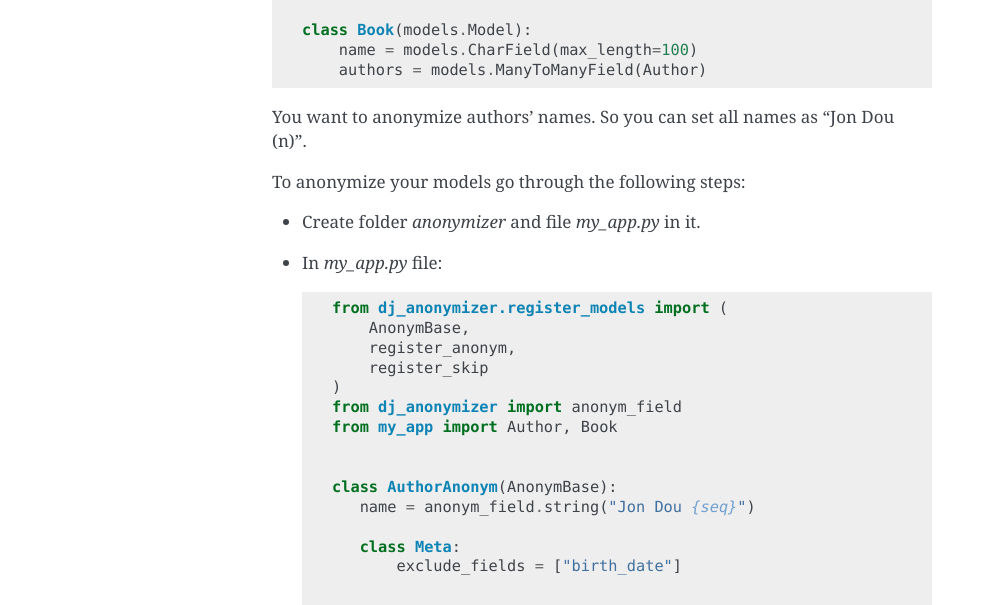
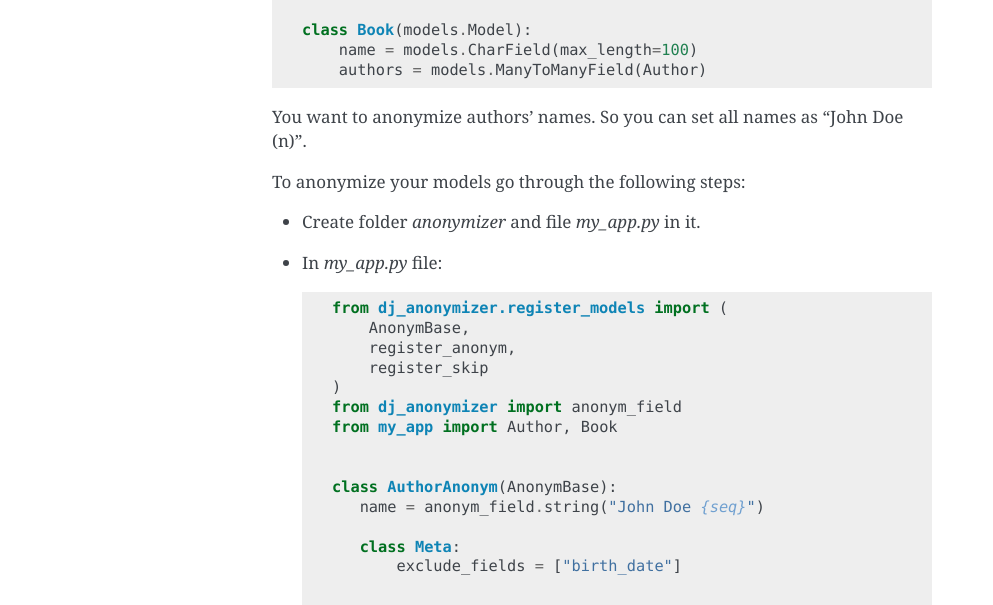
Before and after one commit to preply/dj_anonymizer, a Sphinx documentation site: the page built from docs/basic_example.rst, in a window 1280 px wide. Shown: the part 229-834 px from the top of the page, without its empty margins (148-1141 px from the left). Built offline with Sphinx 7.4.7, drawn with Linux system fonts in a browser that asks for light colours.

Commit message:
fix typo in docs

```diff
--- a/docs/basic_example.rst
+++ b/docs/basic_example.rst
@@ -13,7 +13,7 @@ For example you have django project with app `my_app` and **models.py** file::
         authors = models.ManyToManyField(Author)
 
 You want to anonymize authors' names.
-So you can set all names as "Jon Dou (n)".
+So you can set all names as "John Doe (n)".
 
 To anonymize your models go through the following steps:
 
@@ -30,7 +30,7 @@ To anonymize your models go through the following steps:
 
 
     class AuthorAnonym(AnonymBase):
-       name = anonym_field.string("Jon Dou {seq}")
+       name = anonym_field.string("John Doe {seq}")
 
        class Meta:
            exclude_fields = ["birth_date"]
```
Also changed, not shown: 1 other file.
